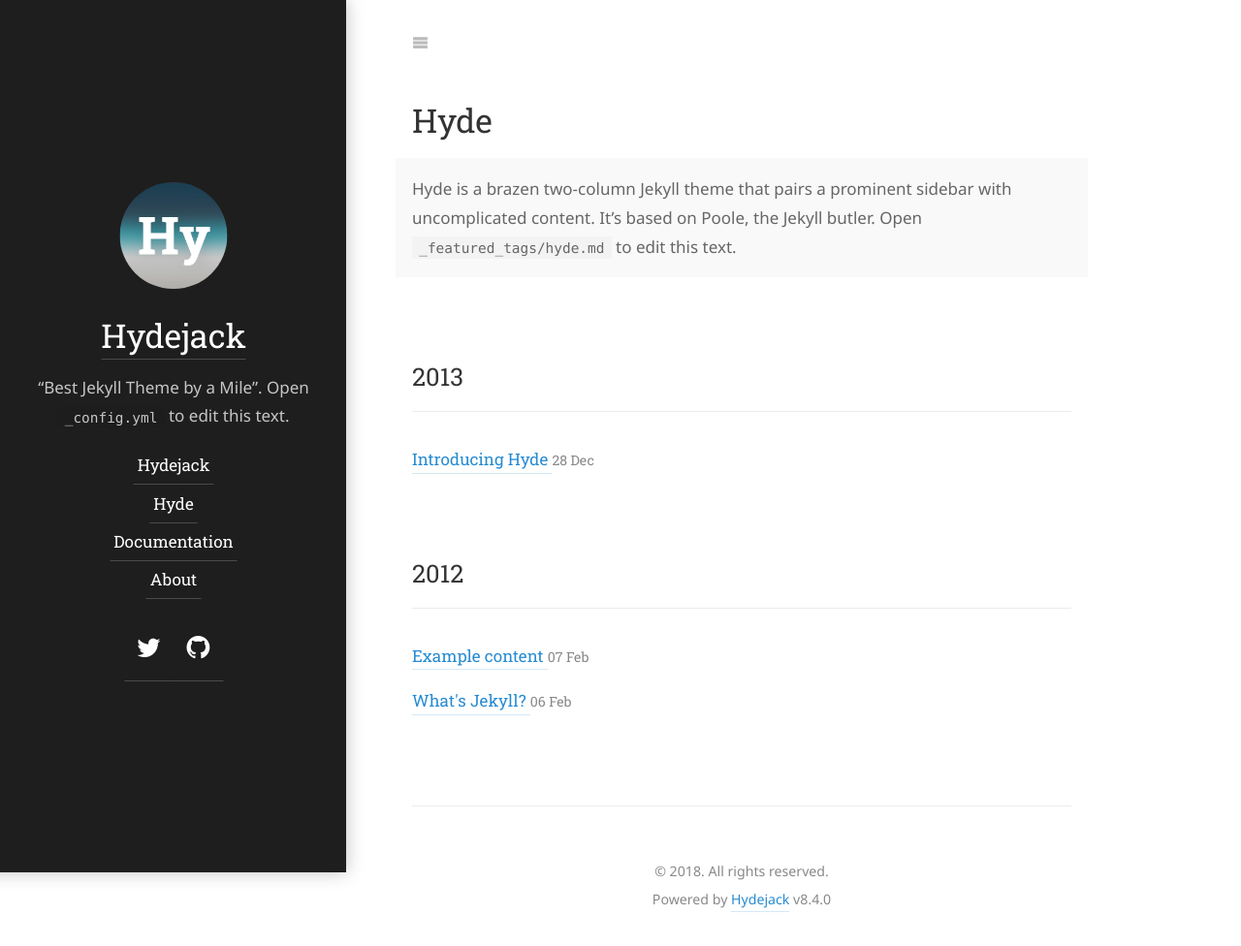
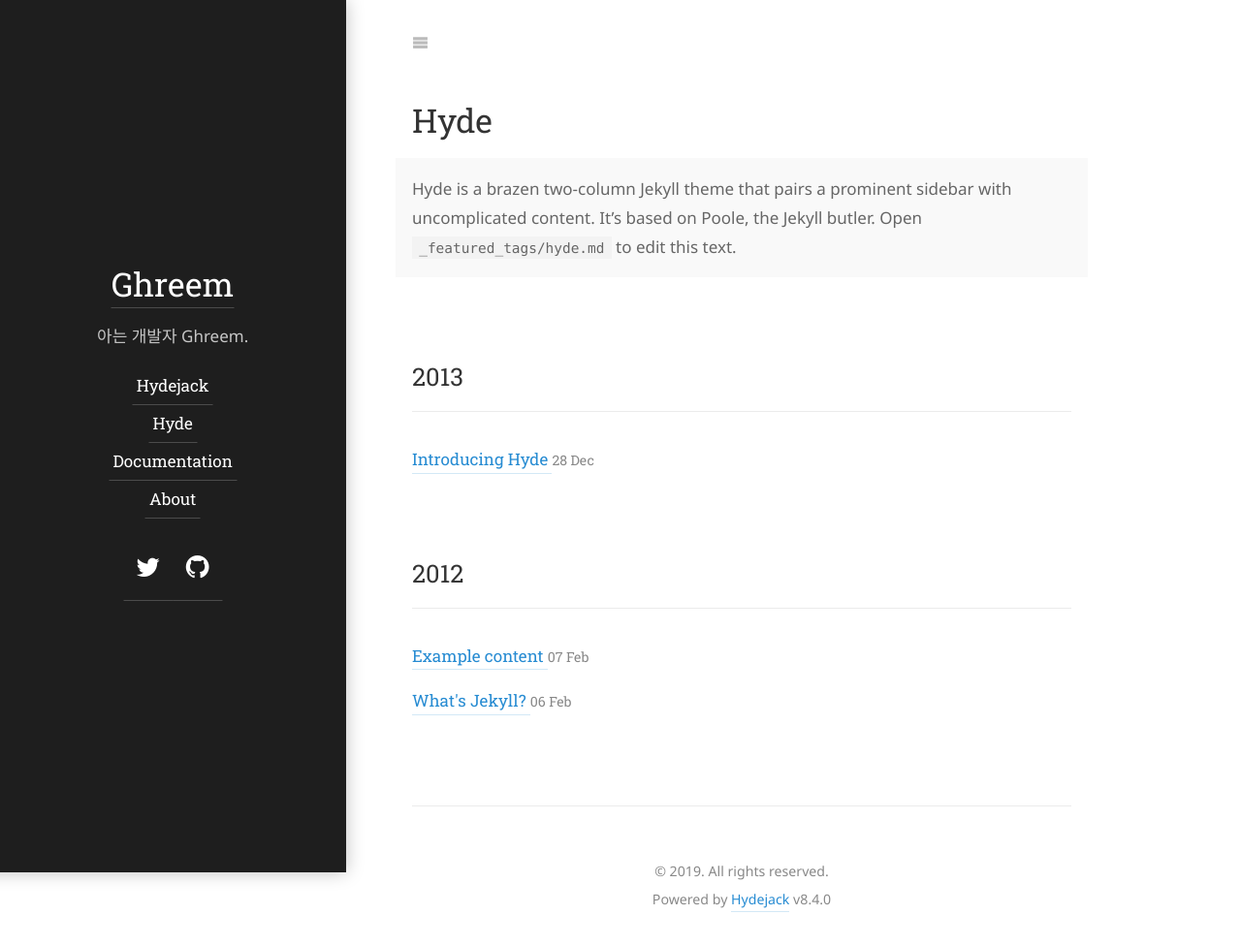
Before and after one commit to gliburch/ghreem, a Jekyll site: the page built from _featured_categories/hyde.md, in a window 1280 px wide. Shown: the whole page at 97% size. Built offline with Jekyll 4.4.1, drawn with Linux system fonts in a browser that asks for light colours; some web fonts are replaced; some of the changed lines change nothing that is shown.

Commit message:
Change _config.yml

```diff
--- a/_config.yml
+++ b/_config.yml
@@ -4,7 +4,7 @@
 # IMPORTANT: Set the URL of your site.
 # Set to https://<username>.github.io when hosting on GitHub Pages
 # (unless you are using a custom domain).
-url:                   https://domain.tld
+url:                   https://ghreem.io
 
 # IMPORTANT: Set The "base URL" of your site.
 # When your site sits in a subdirectory, set to /<name of directory>
@@ -16,21 +16,19 @@
 
 # Language of your content in 2-letter code, e.g.: en, de.
 # You may also provide a location, e.g.: en-us, de_AT.
-lang:                  en
+lang:                  ko
 
 # The title of your blog. Used in the sidebar and the browser tab.
-title:                 Hydejack
+title:                 Ghreem
 
 # A short description (~150 chars) of the page used for the meta description tag.
 # Can use markdown, but no more than one paragraph (enforced by `>`)
 description:           >
-  "Best Jekyll Theme by a Mile".
-  **Hydejack** is your presence on the web, featuring a blog, portfolio, and resume.
+  아는 개발자 Ghreem.
 
 # A shorter description for the sidebar.
 tagline:               >
-  "Best Jekyll Theme by a Mile".
-  Open `_config.yml` to edit this text.
+  아는 개발자 Ghreem.
 
 # A list of keywords for your blog
 keywords:              []
@@ -38,7 +36,7 @@
 # A (square) logo for your site.
 # If provided, it will be shown at the top of the sidebar.
 # It also used by the `jekyll-seo-tag` plugin.
-logo:                  /assets/icons/icon.png
+#logo:                  /assets/icons/icon.png
 
 # This should be the same author as first entry in `_data/authors.yml`.
 author:
@@ -67,7 +65,7 @@
 #     url:               /cookies-policy/
 
 # This text will appear in a `<small>` tag in the footer of every page.
-copyright:             © 2018. All rights reserved.
+copyright:             © 2019. All rights reserved.
 
 # Format of the permalinks
 permalink:             /:categories/:year-:month-:day-:title/
```
